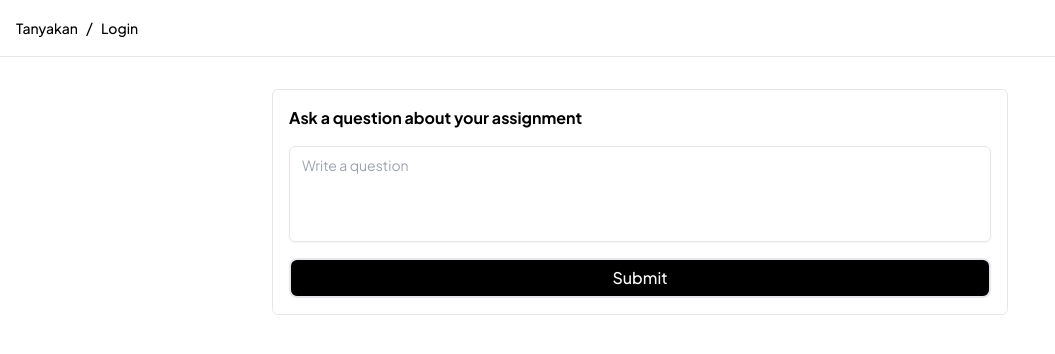
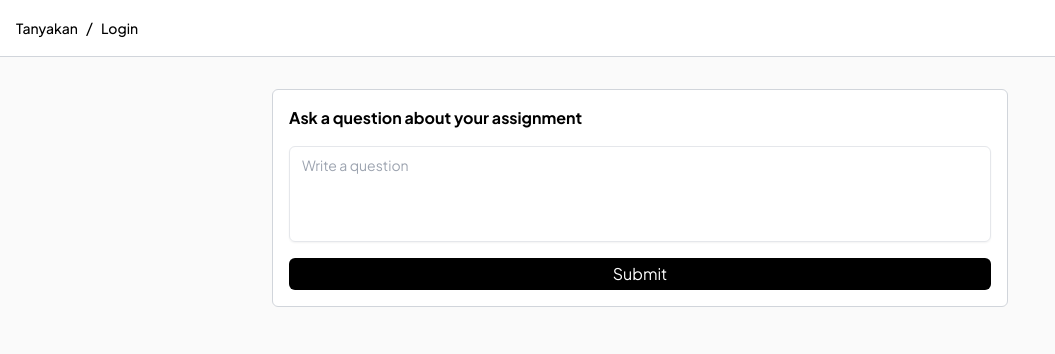
Before and after one commit to Brilliahib/tanyakan-app, a Next.js app: page /question/add in a window 1280 px wide. Shown: the top 354 px of the page, without its empty margins (0-1055 px from the left). Built offline with nearby package versions, Linux system fonts and the light colour scheme; no server answers.

Commit message:
fix on router in add question

```diff
--- a/app/components/Card/card.tsx
+++ b/app/components/Card/card.tsx
@@ -9,7 +9,7 @@ interface CardProps {
 
 const Card: React.FC<CardProps> = ({ children, rounded = "sm" }) => {
   const cardClasses = classNames(
-    "p-4 border mb-4", // Base classes
+    "p-4 border mb-4 bg-white border-gray-300", // Base classes
     {
       rounded: rounded === "sm",
       "rounded-md": rounded === "md",
--- a/app/components/Navbar/nav.tsx
+++ b/app/components/Navbar/nav.tsx
@@ -10,10 +10,10 @@ export default function Navbar() {
 
   return (
     <>
-      <header className="px-4 sticky top-0 z-40 flex w-full items-center justify-between border-b bg-background py-4">
+      <header className="px-4 sticky top-0 z-40 flex w-full items-center justify-between border-b border-gray-300 bg-white py-4">
         <div className="flex items-center">
           <div className="flex items-center">
-            <a href="" className="text-sm font-medium mr-2">
+            <a href="/" className="text-sm font-medium mr-2">
               Tanyakan
             </a>
           </div>
--- a/app/components/SearchBar/search-bar.tsx
+++ b/app/components/SearchBar/search-bar.tsx
@@ -6,11 +6,11 @@ interface SearchBarProps {
 
 const SearchBar: React.FC<SearchBarProps> = ({ onSearchChange }) => {
   return (
-    <div className="flex justify-center">
+    <div className="flex justify-center bg-white">
       <form
         action=""
         method="get"
-        className="flex items-center border py-1 px-2 rounded-lg"
+        className="flex items-center border border-gray-300 py-1 px-2 rounded-lg"
       >
         <label htmlFor="search-input" className="mr-2 text-lg">
           <svg
--- a/app/globals.css
+++ b/app/globals.css
@@ -5,4 +5,5 @@
 
 body {
   font-family: "Plus Jakarta Sans", sans-serif;
+  background-color: #fafafa;
 }
--- a/app/question/add/page.tsx
+++ b/app/question/add/page.tsx
@@ -1,8 +1,41 @@
+"use client";
 import Button from "@/app/components/Button/button";
+import { useRouter } from "next/navigation";
 import Card from "@/app/components/Card/card";
 import Navbar from "@/app/components/Navbar/nav";
+import app from "@/lib/firebase/firebase";
+import {
+  addDoc,
+  collection,
+  getFirestore,
+  serverTimestamp,
+} from "firebase/firestore";
+import { useState } from "react";
 
 export default function AddQuestion() {
+  const router = useRouter();
+  const [newQuestion, setNewQuestion] = useState<string>("");
+  const sendQuestion = async () => {
+    if (newQuestion.trim() === "") {
+      return;
+    }
+
+    try {
+      const firestore = getFirestore(app);
+      const QuestionCollection = collection(firestore, "question");
+
+      await addDoc(QuestionCollection, {
+        text: newQuestion,
+        timestamp: serverTimestamp(),
+      });
+
+      setNewQuestion("");
+      router.push("/question");
+    } catch (error) {
+      console.error("Error adding question: ", error);
+    }
+  };
+
   return (
     <>
       <Navbar />
@@ -13,14 +46,19 @@ export default function AddQuestion() {
           </h1>
           <div>
             <textarea
+              value={newQuestion}
+              onChange={(e) => setNewQuestion(e.target.value)}
               name="question"
               id="question"
               className="flex w-full rounded-md border-input bg-transparent px-3 py-2 text-sm shadow-sm placeholder:text-muted-foreground focus-visible:outline-none focus-visible:ring-1 focus-visible:ring-ring disabled:cursor-not-allowed disabled:opacity-50 anim min-h-24 resize-none border mb-4"
               placeholder="Write a question"
             ></textarea>
-            <Button bgColor="black" rounded="lg">
+            <button
+              onClick={sendQuestion}
+              className="bg-black w-full rounded-md text-white py-1"
+            >
               Submit
-            </Button>
+            </button>
           </div>
         </Card>
       </div>
--- a/app/question/page.tsx
+++ b/app/question/page.tsx
@@ -34,7 +34,7 @@ export default function Questions() {
 
   useEffect(() => {
     const firestore = getFirestore(app);
-    const questionCollection = collection(firestore, "question"); // Corrected collection name to "questions"
+    const questionCollection = collection(firestore, "question");
     const questionQuery = query(
       questionCollection,
       orderBy("timestamp", "desc")
@@ -53,7 +53,13 @@ export default function Questions() {
   }, []);
 
   if (loading) {
-    return <p>Loading...</p>;
+    return (
+      <div className="flex items-center justify-center h-screen">
+        <div className="relative">
+          <div className="w-8 h-8 border-4 border-black border-t-transparent border-solid rounded-full animate-spin"></div>
+        </div>
+      </div>
+    );
   }
 
   const handleSearchChange = (event: React.ChangeEvent<HTMLInputElement>) => {
@@ -67,6 +73,7 @@ export default function Questions() {
   return (
     <>
       <Navbar />
+      <div className="w-full bg-[#fafafa]">
         <div className="mx-auto w-full max-w-3xl format format-sm sm:format-base lg:format-lg py-4 lg:py-8 px-4 md:px-0">
           <div className="flex justify-between items-center mb-4">
             <h1 className="font-bold text-xl">Cari Pertanyaan</h1>
@@ -78,16 +85,19 @@ export default function Questions() {
               : null;
             return (
               <Card key={question.id} rounded="md">
-              <p className="text-lg font-semibold text-slate-900 mb-2">
+                <p className="text-lg font-semibold text-slate-900 mb-2 hover:underline cursor-pointer">
                   {question.text}
                 </p>
                 {date && (
-                <p className="text-xs text-gray-500">{date.toLocaleString()}</p>
+                  <p className="text-xs text-gray-500">
+                    {date.toLocaleString()}
+                  </p>
                 )}
               </Card>
             );
           })}
         </div>
+      </div>
     </>
   );
 }
```
Lines whose indentation alone changed are shown as unchanged.
